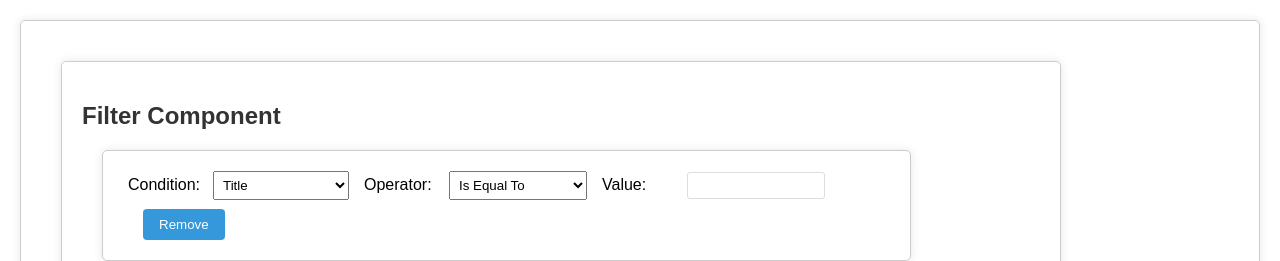
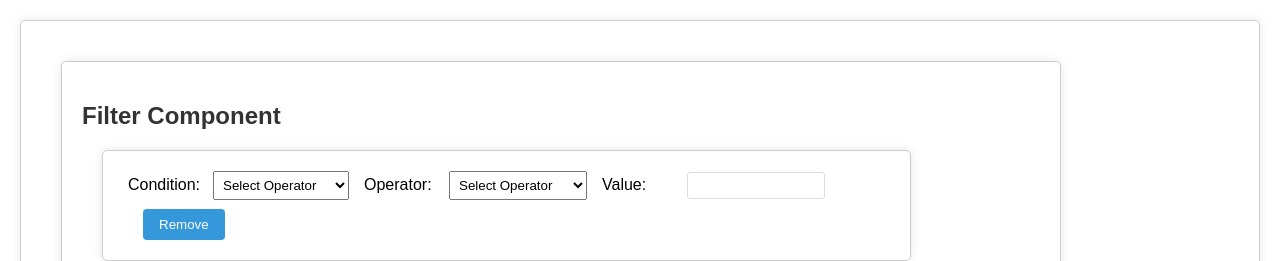
Before and after one commit to ShashwotBhattarai/sas_filter_frontend_react, a React (Create React App) app: page / in a window 1280 px wide. Shown: the top 261 px of the page. Built offline with nearby package versions, Linux system fonts and the light colour scheme.

Commit message:
fixed state change issue

```diff
--- a/src/App.js
+++ b/src/App.js
@@ -59,6 +59,7 @@ const FilterComponent = () => {
 						value={query.condition}
 						onChange={(e) => handleQueryChange(index, "condition", e.target.value)}
 					>
+						<option value="">Select Operator</option>
 						<option value="title">Title</option>
 						<option value="product_type">Product Type</option>
 						<option value="vendor">Vendor</option>
@@ -75,6 +76,7 @@ const FilterComponent = () => {
 						value={query.operator}
 						onChange={(e) => handleQueryChange(index, "operator", e.target.value)}
 					>
+						<option value="">Select Operator</option>
 						<option value="is equal to">Is Equal To</option>
 						<option value="is not equal to">Is Not Equal To</option>
 						<option value="starts with">Starts With</option>
```
